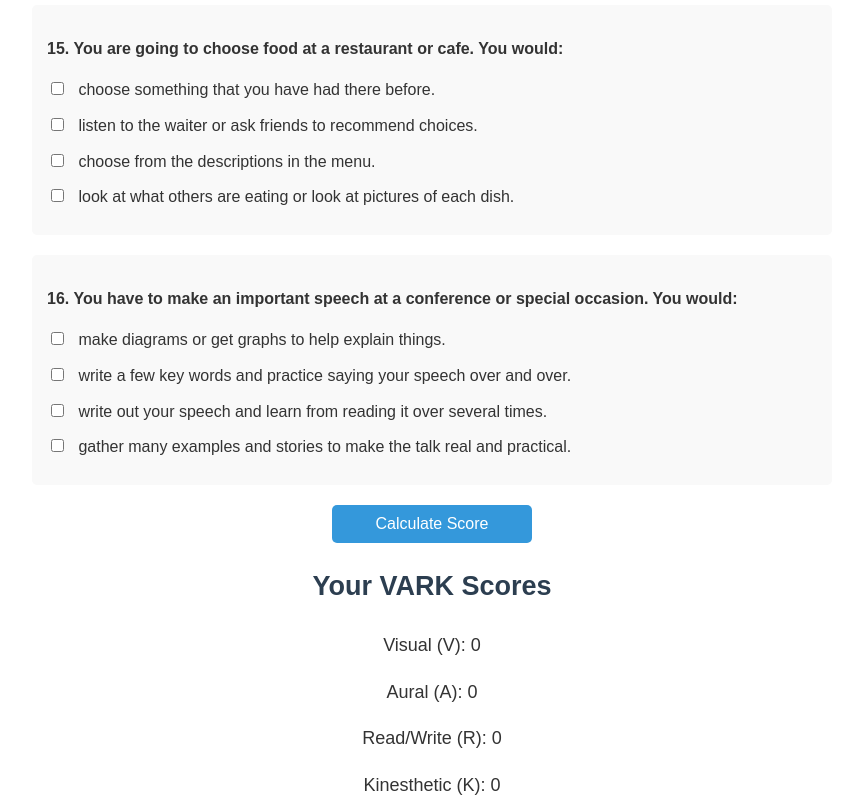
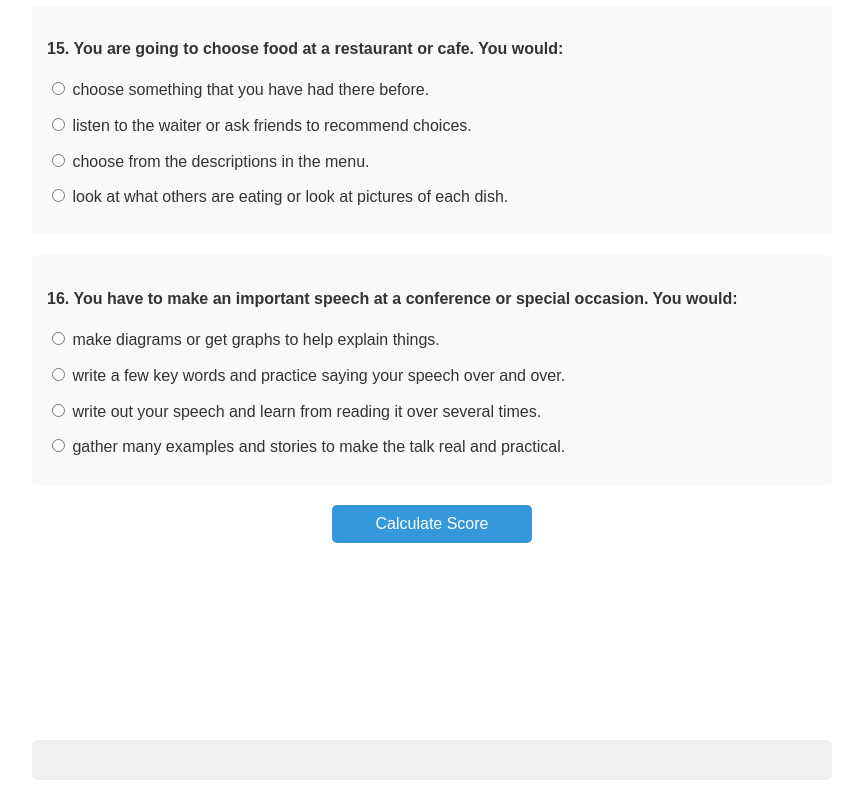
Before and after one commit to thaynej/VARKsurvey, a plain HTML site: page index.html in a window 1280 px wide. Both pictures are taken after a click on the button "Calculate Score". Shown: the part 3788-4588 px from the top of the page, without its empty margins (208-1071 px from the left). Drawn offline with nearby package versions, Linux system fonts and the light colour scheme.

```diff
--- a/index.html
+++ b/index.html
@@ -235,7 +235,7 @@
             <div class="options">
                 ${q.options.map((option, optionIndex) => `
                     <label>
-                                <input type="checkbox" name="q${index}" value="${option.category}">
+                        <input type="radio" name="q${index}" value="${option.category}" required>
                         ${option.text}
                     </label>
                 `).join('')}
@@ -246,12 +246,17 @@
 }
 
 function calculateScore() {
-            const scores = { V: 0, A: 0, R: 0, K: 0 };
-            questions.forEach((q, index) => {
-                const checkedBoxes = document.querySelectorAll(`input[name="q${index}"]:checked`);
-                checkedBoxes.forEach(box => {
-                    scores[box.value]++;
-                });
+    const unansweredQuestions = document.querySelectorAll('.question:not(:has(input:checked))');
+    if (unansweredQuestions.length > 0) {
+        alert('Please answer all questions before calculating your score.');
+        return;
+    }
+
+    const scores = { V: 0, A: 0, R: 0, K: 0 };    questions.forEach((q, index) => {
+        const selectedOption = document.querySelector(`input[name="q${index}"]:checked`);
+        if (selectedOption) {
+            scores[selectedOption.value]++;
+        }
     });
 
     displayResults(scores);
```
Lines whose indentation alone changed are shown as unchanged.
